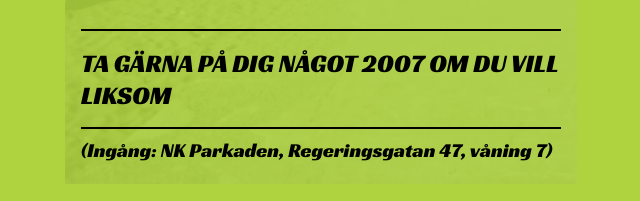
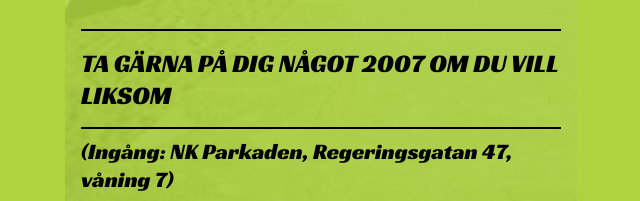
Before and after one commit to erikfriis/lanzarote2007, a website built with Vite: page index.html in a window 1280 px wide. Shown: the part 616-817 px from the top of the page, without its empty margins (319-959 px from the left). Built offline with nearby package versions, Linux system fonts and the light colour scheme.

Commit message:
fix: update font-size

```diff
--- a/src/style.css
+++ b/src/style.css
@@ -225,7 +225,7 @@ h1 {
 
 .infoSection {
   padding-top: 0.5rem;
-  font-size: 1.25rem;
+  font-size: 1.4rem;
   width: 95%;
   max-width: 30rem;
   padding-bottom: 0.5rem;
```
